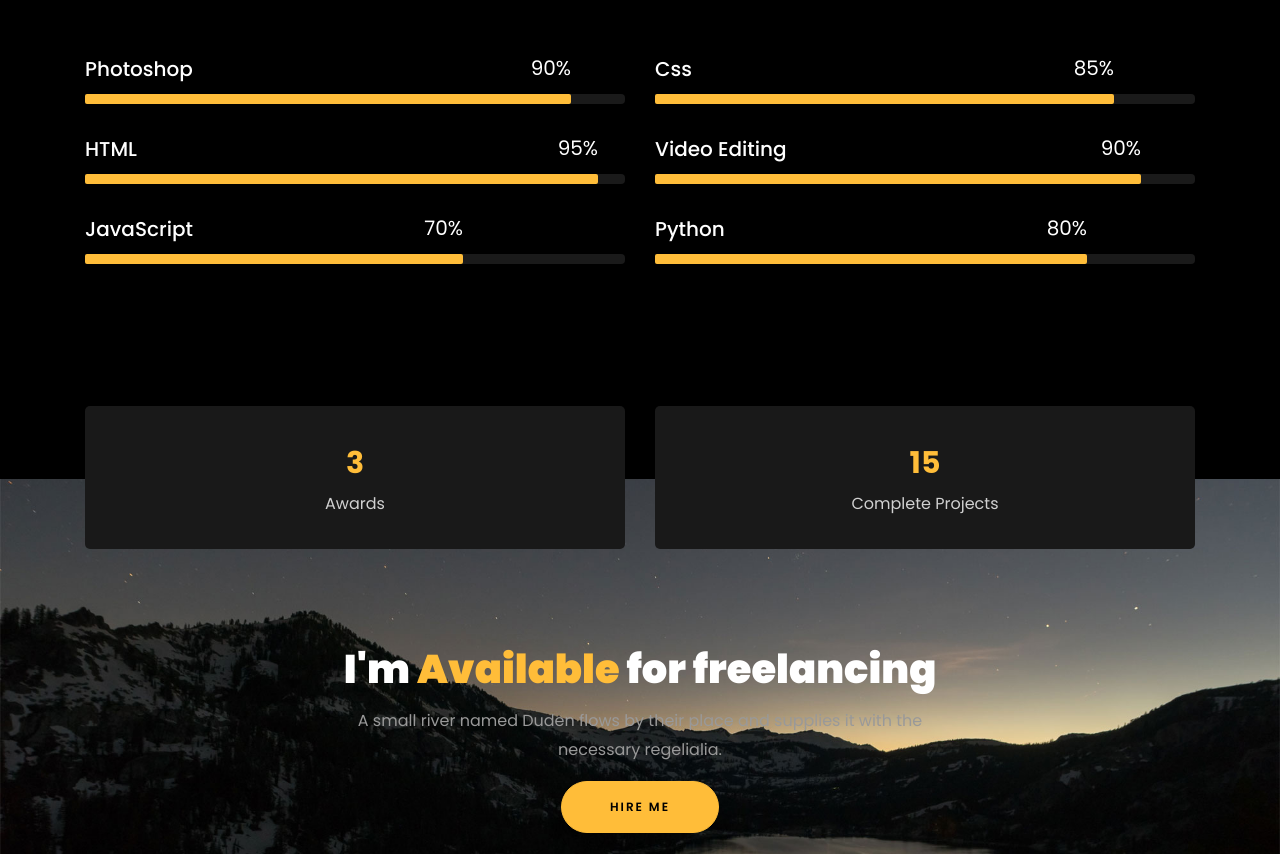
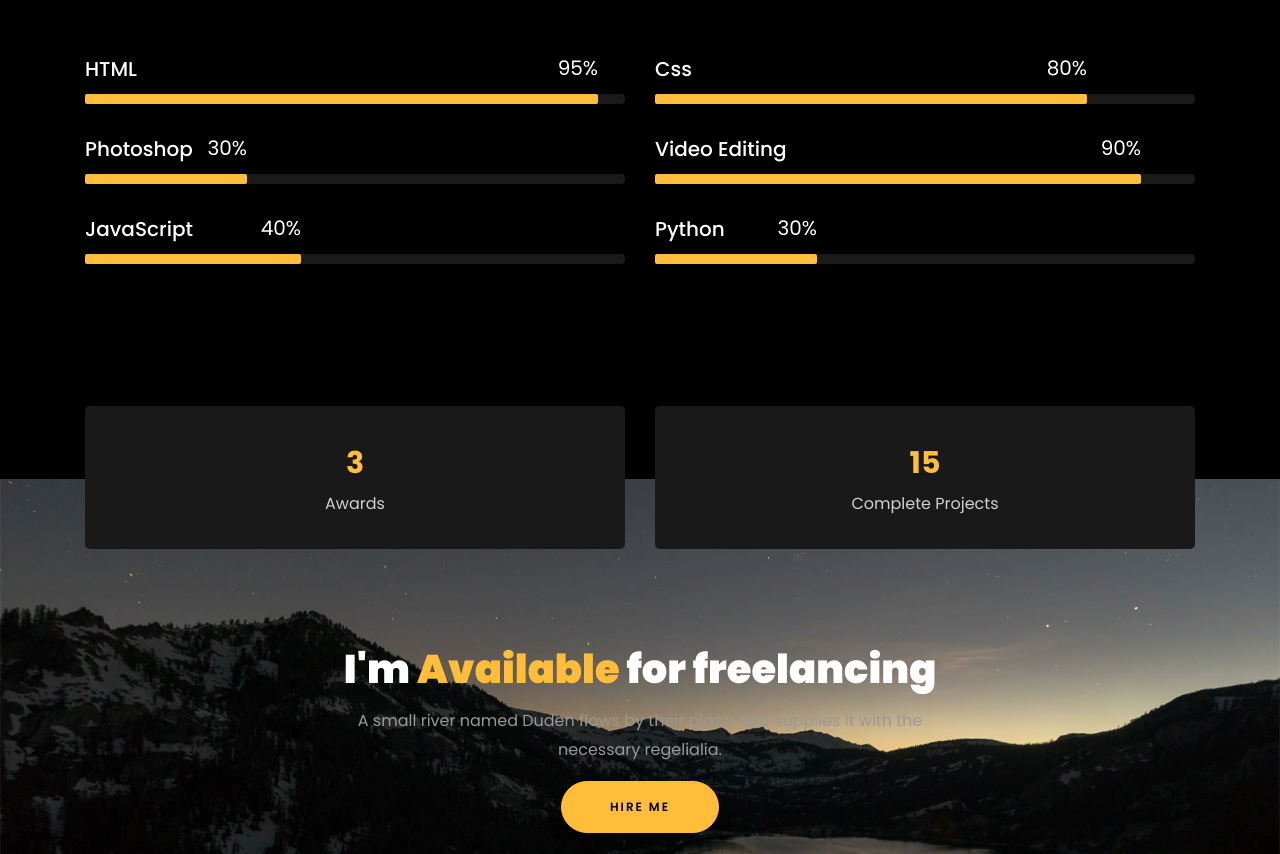
Before and after one commit to sujankhanal94/af, a plain HTML site: page index.html in a window 1280 px wide. Shown: the part 2926-3780 px from the top of the page. Drawn offline with Linux system fonts and the light colour scheme; files whose address does not match are found by name.

Commit message:
commited

```diff
--- a/index.html
+++ b/index.html
@@ -196,11 +196,11 @@
 				<div class="row">
 					<div class="col-md-6 animate-box">
 						<div class="progress-wrap ftco-animate">
-							<h3>Photoshop</h3>
+							<h3>HTML</h3>
 							<div class="progress">
 							 	<div class="progress-bar color-1" role="progressbar" aria-valuenow="90"
-							  	aria-valuemin="0" aria-valuemax="100" style="width:90%">
-							    <span>90%</span>
+							  	aria-valuemin="0" aria-valuemax="100" style="width:95%">
+							    <span>95%</span>
 							  	</div>
 							</div>
 						</div>
@@ -210,19 +210,19 @@
 							<h3>Css</h3>
 							<div class="progress">
 							 	<div class="progress-bar color-2" role="progressbar" aria-valuenow="85"
-							  	aria-valuemin="0" aria-valuemax="100" style="width:85%">
-							    <span>85%</span>
+							  	aria-valuemin="0" aria-valuemax="100" style="width:80%">
+							    <span>80%</span>
 							  	</div>
 							</div>
 						</div>
 					</div>
 					<div class="col-md-6 animate-box">
 						<div class="progress-wrap ftco-animate">
-							<h3>HTML</h3>
+							<h3>Photoshop</h3>
 							<div class="progress">
 							 	<div class="progress-bar color-3" role="progressbar" aria-valuenow="95"
-							  	aria-valuemin="0" aria-valuemax="100" style="width:95%">
-							    <span>95%</span>
+							  	aria-valuemin="0" aria-valuemax="100" style="width:30%">
+							    <span>30%</span>
 							  	</div>
 							</div>
 						</div>
@@ -243,8 +243,8 @@
 							<h3>JavaScript</h3>
 							<div class="progress">
 							 	<div class="progress-bar color-5" role="progressbar" aria-valuenow="70"
-							  	aria-valuemin="0" aria-valuemax="100" style="width:70%">
-							    <span>70%</span>
+							  	aria-valuemin="0" aria-valuemax="100" style="width:40%">
+							    <span>40%</span>
 							  	</div>
 							</div>
 						</div>
@@ -254,8 +254,8 @@
 							<h3>Python</h3>
 							<div class="progress">
 							 	<div class="progress-bar color-6" role="progressbar" aria-valuenow="10"
-							  	aria-valuemin="0" aria-valuemax="100" style="width:80%">
-							    <span>80%</span>
+							  	aria-valuemin="0" aria-valuemax="100" style="width:30%">
+							    <span>30%</span>
 							  	</div>
 							</div>
 						</div>
```
